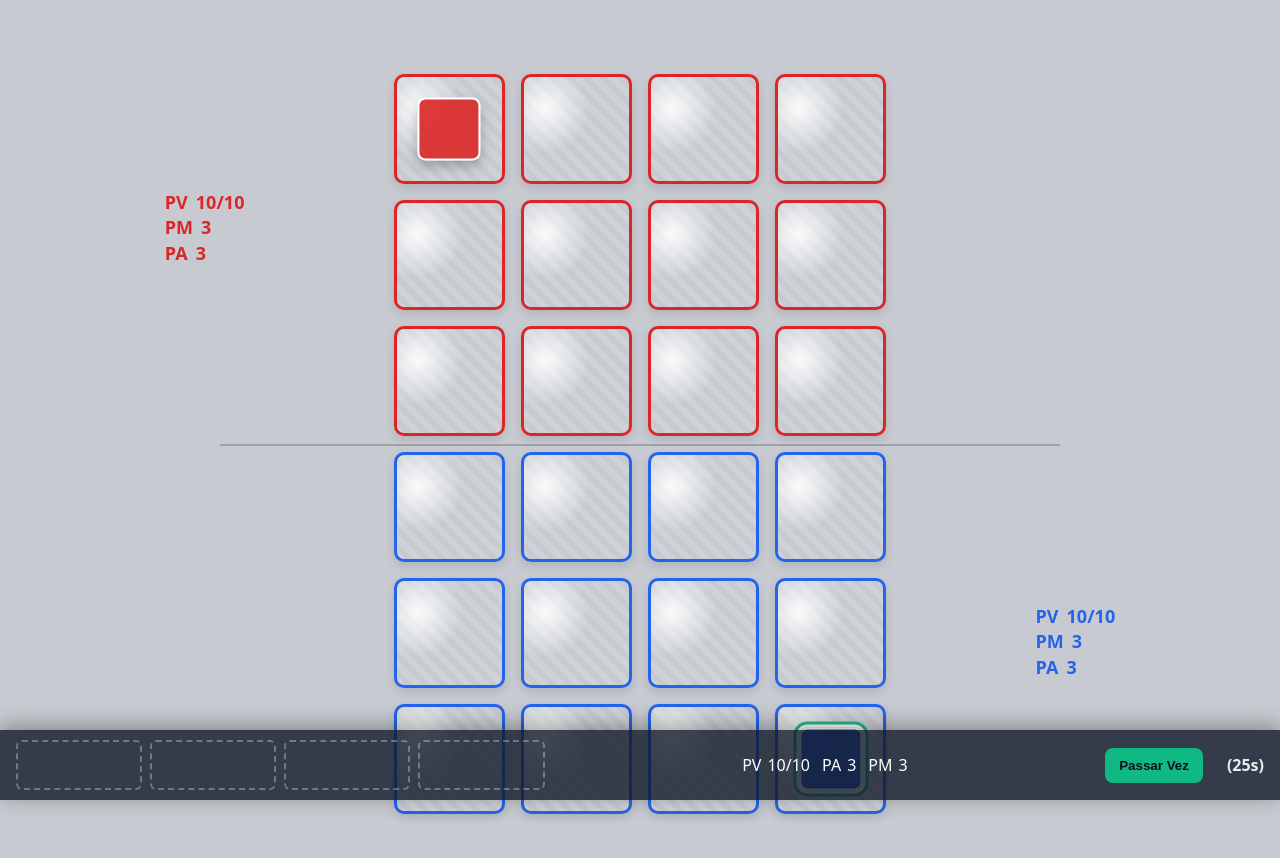
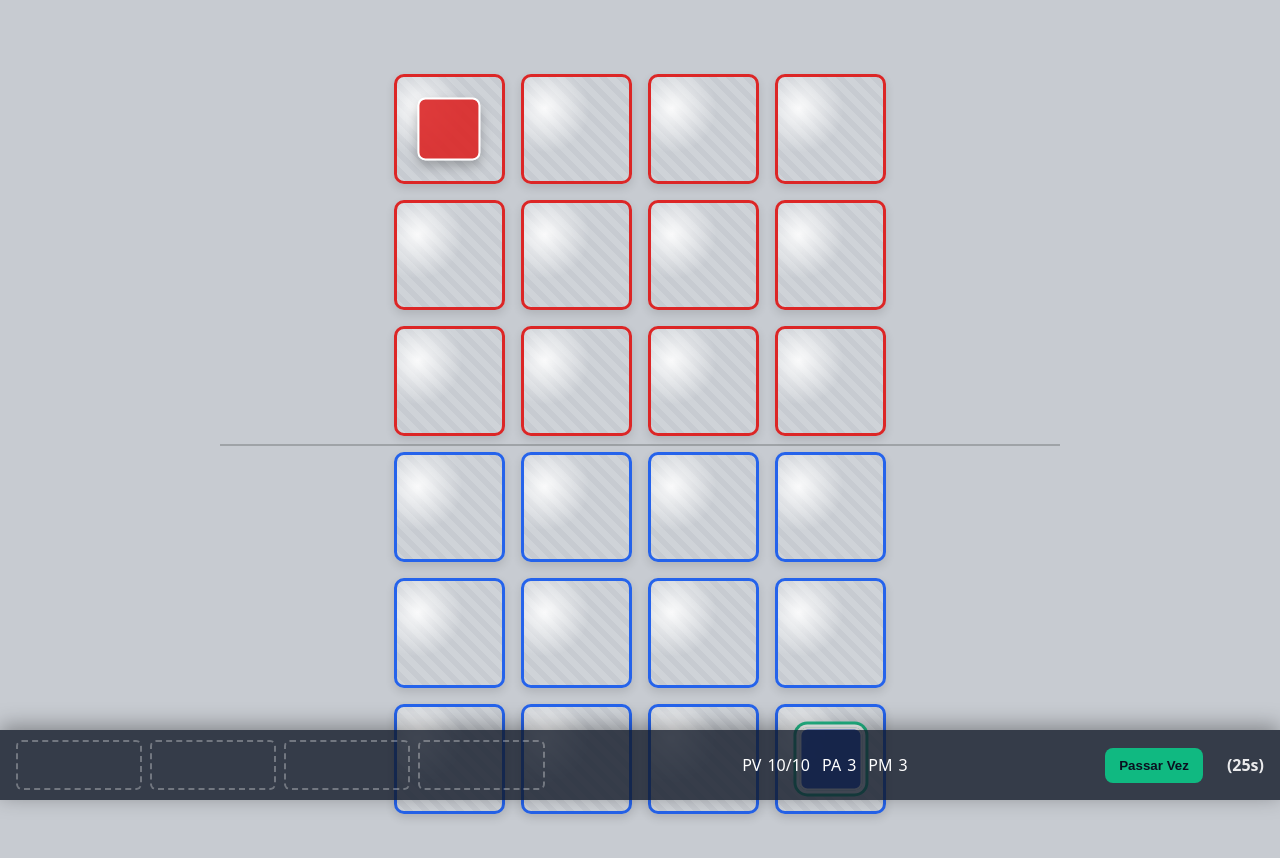
Before and after one commit to malgany/tabuleiro, a plain HTML site: page index.html in a window 1280 px wide. Drawn offline with Linux system fonts and the light colour scheme.

Commit message:
Remove side HUD and simplify panel updates

```diff
--- a/app.js
+++ b/app.js
@@ -16,33 +16,12 @@
     return row >= 0 && row < ROWS && col >= 0 && col < COLS;
   }
 
-  function updateHudSide(containerSelector, state) {
-    const container = document.querySelector(containerSelector);
-    if (!container) return;
-    const metrics = container.querySelectorAll('.metric');
-    metrics.forEach(metric => {
-      const key = metric.querySelector('.k');
-      const val = metric.querySelector('.v');
-      if (!key || !val) return;
-      const k = key.textContent.trim();
-      if (k === 'PV') val.textContent = `${state.pv}/10`;
-      if (k === 'PM') val.textContent = `${state.pm}`;
-      if (k === 'PA') val.textContent = `${state.pa}`;
-    });
-  }
-
   let bluePanelRefs = null;
   function updateBluePanel(state) {
     if (!bluePanelRefs) return;
     bluePanelRefs.pv.textContent = `${state.pv}/10`;
     bluePanelRefs.pa.textContent = `${state.pa}`;
     bluePanelRefs.pm.textContent = `${state.pm}`;
-  }
-
-  function updateHudAll(blueState, redState) {
-    updateHudSide('.measure-left', blueState);
-    updateHudSide('.measure-right', redState);
-    updateBluePanel(blueState);
   }
 
   function computeReachable(start, pm, isAllowed) {
@@ -156,7 +135,7 @@
     const getActive = () => units[activeId];
     const getInactive = () => units[activeId === 'blue' ? 'red' : 'blue'];
 
-    updateHudAll(units.blue, units.red);
+    updateBluePanel(units.blue);
 
     // Cria o elemento da unidade
     function createUnitEl(id) {
@@ -257,7 +236,7 @@
       active.pm -= cost;
       active.pos = { row: r, col: c };
       mountUnit(active);
-      updateHudAll(units.blue, units.red);
+      updateBluePanel(units.blue);
 
       // Atualiza destaque conforme PM restante
       showReachableFor(active);
@@ -342,7 +321,7 @@
       activeId = activeId === 'blue' ? 'red' : 'blue';
       reflectActiveStyles();
       clearReachable();
-      updateHudAll(units.blue, units.red);
+      updateBluePanel(units.blue);
       startTurnTimer();
     }
 
--- a/index.html
+++ b/index.html
@@ -9,22 +9,6 @@
   <body>
     <div class="page">
       <div class="layout" aria-label="tabuleiro">
-        <div class="measure measure-left">
-          <div class="label">
-            <div class="metric"><span class="k">PV</span><span class="v">10/10</span></div>
-            <div class="metric"><span class="k">PM</span><span class="v">3</span></div>
-            <div class="metric"><span class="k">PA</span><span class="v">3</span></div>
-          </div>
-        </div>
-
-        <div class="measure measure-right">
-          <div class="label">
-            <div class="metric"><span class="k">PV</span><span class="v">10/10</span></div>
-            <div class="metric"><span class="k">PM</span><span class="v">3</span></div>
-            <div class="metric"><span class="k">PA</span><span class="v">3</span></div>
-          </div>
-        </div>
-
         <div class="midline" aria-hidden="true"></div>
 
         <div class="board">
```
